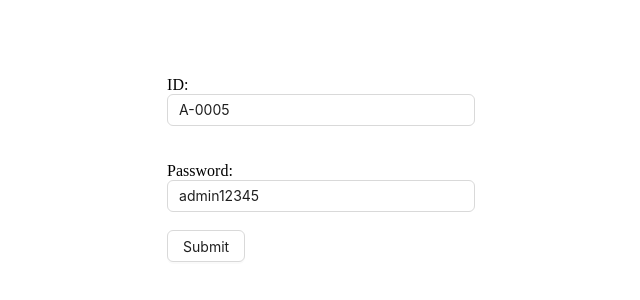
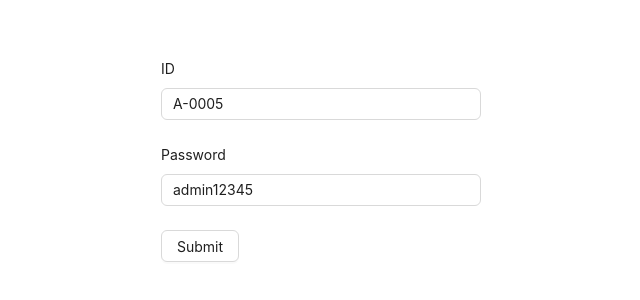
Before and after one commit to Shazzadhossensunny/ph-university-client, a React (Vite) app: page /login in a window 1280 px wide. Shown: the part 240-540 px from the top of the page, without its empty margins (319-959 px from the left). Built offline with nearby package versions, Linux system fonts and the light colour scheme.

Commit message:
academic managment route al set and resusable select create

```diff
--- a/src/components/form/PHForm.tsx
+++ b/src/components/form/PHForm.tsx
@@ -1,3 +1,4 @@
+import { Form } from "antd";
 import { ReactNode } from "react";
 import {
   FieldValues,
@@ -28,7 +29,9 @@ export default function PHForm({
 
   return (
     <FormProvider {...methods}>
-      <form onSubmit={methods.handleSubmit(onSubmit)}>{children}</form>
+      <Form layout="vertical" onFinish={methods.handleSubmit(onSubmit)}>
+        {children}
+      </Form>
     </FormProvider>
   );
 }
--- a/src/components/form/PHInput.tsx
+++ b/src/components/form/PHInput.tsx
@@ -1,4 +1,4 @@
-import { Input } from "antd";
+import { Form, Input } from "antd";
 import { Controller } from "react-hook-form";
 
 type TInputProps = {
@@ -16,11 +16,12 @@ export default function PHInput({
 }: TInputProps) {
   return (
     <div>
-      {label ? label : null}
       <Controller
         name={name}
         render={({ field }) => (
-          <Input {...field} type={type} id={name} placeholder={placeholder} />
+          <Form.Item label={label}>
+            <Input {...field} type={type} id={name} placeholder={placeholder} />
+          </Form.Item>
         )}
       />
     </div>
--- /dev/null
+++ b/src/components/form/PHSelect.tsx
@@ -0,0 +1,21 @@
+import { Form, Select } from "antd";
+import { Controller } from "react-hook-form";
+
+type TPHSelect = {
+  label: string;
+  name: string;
+  options: { value: string; label: string; disabled?: boolean }[];
+};
+
+export default function PHSelect({ label, name, options }: TPHSelect) {
+  return (
+    <Controller
+      name={name}
+      render={({ field }) => (
+        <Form.Item label={label}>
+          <Select {...field} style={{ width: "100%" }} options={options} />
+        </Form.Item>
+      )}
+    />
+  );
+}
--- a/src/pages/Login.tsx
+++ b/src/pages/Login.tsx
@@ -1,5 +1,5 @@
-import { Button } from "antd";
-import { FieldValues, useForm } from "react-hook-form";
+import { Button, Col, Row } from "antd";
+import { FieldValues } from "react-hook-form";
 import { useLoginMutation } from "../redux/features/auth/authApi";
 import { useAppDispatch } from "../redux/hook";
 import { setUser, TUser } from "../redux/features/auth/authSlice";
@@ -22,7 +22,7 @@ export default function Login() {
     password: "admin12345",
   };
   const dispatch = useAppDispatch();
-  const [login, { error }] = useLoginMutation();
+  const [login] = useLoginMutation();
   const navigate = useNavigate();
 
   const onSubmit = async (data: FieldValues) => {
@@ -41,44 +41,35 @@ export default function Login() {
       toast.success("Logged in", { id: toastId, duration: 2000 });
       navigate(`/${user.role}/dashboard`);
     } catch (err) {
-      console.error("Login error:", error);
       toast.error("Something went wrong!", { id: toastId, duration: 2000 });
     }
     // toast.dismiss(toastId);
   };
 
   return (
-    <div
-      style={{
-        display: "flex",
-        justifyContent: "center",
-        alignItems: "center",
-        height: "100vh",
-      }}
-    >
+    <Row justify="center" align="middle" style={{ height: "100vh" }}>
+      <Col span={6}>
         <PHForm onSubmit={onSubmit} defaultValues={defaultValuse}>
           <div>
-          <br />
             <PHInput
               type="text"
               placeholder="type here id"
               name="id"
-            label="ID:"
+              label="ID"
             />
           </div>
-        <br />
           <div>
-          <br />
             <PHInput
               type="text"
               placeholder="type here password"
               name="password"
-            label="Password:"
+              label="Password"
             />
           </div>
-        <br />
+
           <Button htmlType="submit">Submit</Button>
         </PHForm>
-    </div>
+      </Col>
+    </Row>
   );
 }
--- /dev/null
+++ b/src/pages/admin/academicManagement/AcademicDepartment.tsx
@@ -0,0 +1,3 @@
+export default function AcademicDepartment() {
+  return <div>AcademicDepartment</div>;
+}
--- /dev/null
+++ b/src/pages/admin/academicManagement/AcademicFaculties.tsx
@@ -0,0 +1,3 @@
+export default function AcademicFaculties() {
+  return <div>AcademicFaculties</div>;
+}
--- /dev/null
+++ b/src/pages/admin/academicManagement/CreateAcademicDepartment.tsx
@@ -0,0 +1,3 @@
+export default function CreateAcademicDepartment() {
+  return <div>CreateAcademicDepartment</div>;
+}
--- /dev/null
+++ b/src/pages/admin/academicManagement/CreateAcademicFaculties.tsx
@@ -0,0 +1,3 @@
+export default function CreateAcademicFaculties() {
+  return <div>CreateAcademicFaculties</div>;
+}
--- /dev/null
+++ b/src/pages/admin/academicManagement/CreateAcademicSemester.tsx
@@ -0,0 +1,40 @@
+import { Button, Col, Row } from "antd";
+import PHForm from "../../../components/form/PHForm";
+import PHSelect from "../../../components/form/PHSelect";
+import { FieldValues } from "react-hook-form";
+
+const nameOptions = [
+  {
+    value: "01",
+    label: "Autumn",
+  },
+  {
+    value: "02",
+    label: "Summer",
+  },
+  {
+    value: "03",
+    label: "Fall",
+  },
+];
+
+export default function CreateAcademicSemester() {
+  const onSubmit = async (data: FieldValues) => {
+    console.log(data);
+  };
+
+  return (
+    <Row justify="center" align="middle" style={{ height: "100vh" }}>
+      <Col span={6}>
+        <PHForm onSubmit={onSubmit}>
+          <div>
+            <br />
+            <PHSelect label="Name" name="name" options={nameOptions} />
+          </div>
+
+          <Button htmlType="submit">Submit</Button>
+        </PHForm>
+      </Col>
+    </Row>
+  );
+}
--- a/src/redux/api/baseApi.ts
+++ b/src/redux/api/baseApi.ts
@@ -7,6 +7,7 @@ import type {
   FetchBaseQueryError,
 } from "@reduxjs/toolkit/query";
 import { logout, setUser } from "../features/auth/authSlice";
+import { toast } from "sonner";
 
 const baseQuery = fetchBaseQuery({
   baseUrl: "http://localhost:5000/api/v1",
@@ -26,6 +27,10 @@ const baseQueryWithRefreshToken: BaseQueryFn<
   FetchBaseQueryError
 > = async (args, api, extraOptions) => {
   let result = await baseQuery(args, api, extraOptions);
+
+  if (result?.error?.status === 404) {
+    toast.error("User not found!");
+  }
   //* Check if the request was unauthorized
   if (result?.error && result?.error?.status === 401) {
     const res = await fetch("http://localhost:5000/api/v1/auth/refresh-token", {
--- a/src/routes/admin.routes.tsx
+++ b/src/routes/admin.routes.tsx
@@ -1,4 +1,9 @@
+import AcademicDepartment from "../pages/admin/academicManagement/AcademicDepartment";
+import AcademicFaculties from "../pages/admin/academicManagement/AcademicFaculties";
 import AcademicSemester from "../pages/admin/academicManagement/AcademicSemester";
+import CreateAcademicDepartment from "../pages/admin/academicManagement/CreateAcademicDepartment";
+import CreateAcademicFaculties from "../pages/admin/academicManagement/CreateAcademicFaculties";
+import CreateAcademicSemester from "../pages/admin/academicManagement/CreateAcademicSemester";
 import AdminDashboard from "../pages/admin/AdminDashboard";
 import CreateAdmin from "../pages/admin/CreateAdmin";
 import CreateFaculty from "../pages/admin/CreateFaculty";
@@ -14,9 +19,34 @@ export const adminPath = [
     name: "Academic Management",
     children: [
       {
+        name: "Create A. Semester",
+        path: "create-academic-semester",
+        element: <CreateAcademicSemester />,
+      },
+      {
         name: "Academic Semester",
         path: "academic-semester",
         element: <AcademicSemester />,
+      },
+      {
+        name: "Create A. Faculties",
+        path: "create-academic-faculties",
+        element: <CreateAcademicFaculties />,
+      },
+      {
+        name: "Academic Faculties",
+        path: "academic-faculties",
+        element: <AcademicFaculties />,
+      },
+      {
+        name: "Create A. Department",
+        path: "create-academic-department",
+        element: <CreateAcademicDepartment />,
+      },
+      {
+        name: "Academic Department",
+        path: "academic-department",
+        element: <AcademicDepartment />,
       },
     ],
   },
```
Lines whose indentation alone changed are shown as unchanged.
